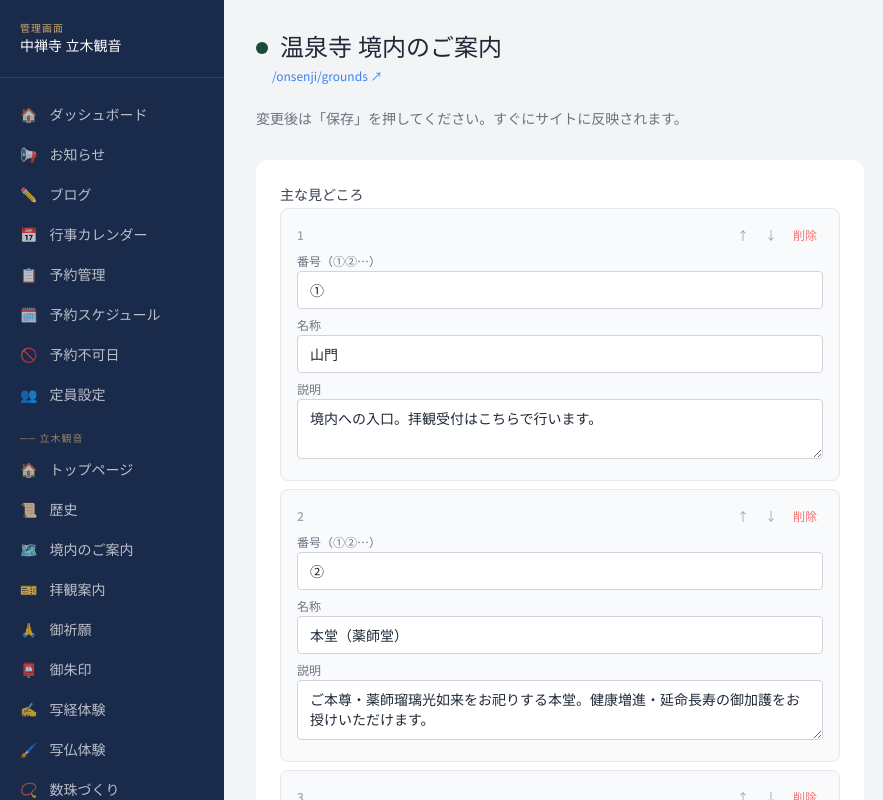
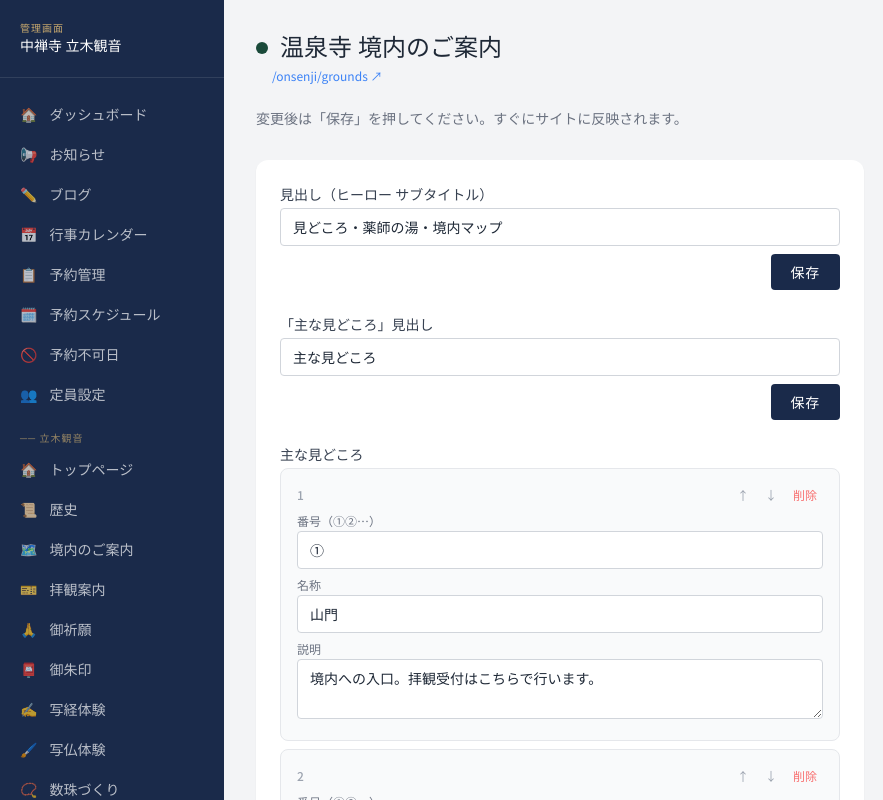
Before and after one commit to tachikikannon/tachikikannon, a Next.js app: page /admin/onsenji/grounds in a window 1280 px wide. Shown: the top 800 px of the page, without its empty margins (0-883 px from the left). Built offline with nearby package versions, Linux system fonts and the light colour scheme; no server answers; the database is empty.

Commit message:
温泉寺 拝観案内・境内のご案内ページを編集可能に、管理画面の不整合フィールドを修正

```diff
--- a/src/app/admin/onsenji-pages/page.tsx
+++ b/src/app/admin/onsenji-pages/page.tsx
@@ -51,26 +51,31 @@ const SECTIONS: Section[] = [
     section: '境内のご案内',
     href: '/onsenji/grounds',
     fields: [
+      { key: 'onsenji_grounds_subtitle', label: '見出し（ヒーロー サブタイトル）', defaultValue: '見どころ・薬師の湯・境内マップ' },
+      { key: 'onsenji_grounds_heading_spots', label: '「主な見どころ」見出し', defaultValue: '主な見どころ' },
       {
         key: 'onsenji_grounds_spots', label: '主な見どころ', type: 'list',
         listFields: [{ key: 'num', label: '番号（①②…）' }, { key: 'name', label: '名称' }, { key: 'desc', label: '説明', multiline: true }],
         defaultValue: J([
           { num: '①', name: '山門', desc: '境内への入口。拝観受付はこちらで行います。' },
-          { num: '②', name: '本堂（薬師堂）', desc: 'ご本尊・薬師瑠璃光如来をお祀りする本堂。健康増進・延命長寿の御加護をお授けいただけます。' },
-          { num: '③', name: '薬師の湯', desc: '令和8年4月11日開湯。含硫黄泉の完全かけ流し。参拝後にご利用いただける温泉です。' },
-          { num: '④', name: '御朱印所', desc: '御朱印・お守りをお受けいただけます。写経体験（特別御朱印）もこちらでお申し付けください。' },
+          { num: '②', name: '本堂（薬師堂）', desc: 'ご本尊・薬師如来をお祀りする本堂。病気平癒・健康長寿の御加護をお授けいただけます。' },
+          { num: '③', name: '薬師の湯', desc: '中禅寺湖から湧き出る温泉。参拝後にご利用いただける足湯・手湯があります。' },
+          { num: '④', name: '御朱印所', desc: '御朱印・お守りをお受けいただけます。' },
           { num: '⑤', name: '鐘楼', desc: '境内に響き渡る鐘の音。早朝には特に厳かな雰囲気を味わえます。' },
+          { num: '⑥', name: '湖畔展望台', desc: '中禅寺湖と男体山を一望できる展望スポット。四季折々の絶景が広がります。' },
         ]),
       },
+      { key: 'onsenji_grounds_heading_onsen', label: '「薬師の湯」見出し', defaultValue: '薬師の湯（温泉）' },
       { key: 'onsenji_grounds_onsen_text', label: '薬師の湯 説明文', multiline: true, defaultValue: '境内には令和8年4月11日に開湯した「薬師の湯」があります。泉質は含硫黄‐カルシウム・ナトリウム‐硫酸塩・炭酸水素塩泉（泉温71.4℃）の完全かけ流し。加水すると乳白色に変わる神秘的な湯は、参拝者に開放されています。薬師如来の御加護とともに心身を清めていただけます。' },
+      { key: 'onsenji_grounds_heading_flow', label: '「参拝の流れ」見出し', defaultValue: '参拝の流れ' },
       {
         key: 'onsenji_grounds_flow', label: '参拝の流れ', type: 'list',
         listFields: [{ key: 'title', label: 'ステップ名' }, { key: 'text', label: '説明', multiline: true }],
         defaultValue: J([
-          { title: '拝観受付（山門）', text: '入口にて志納金をお納めください。受付は参篭終了の1時間前に終了いたします。' },
-          { title: '本堂参拝', text: 'ご本尊・薬師瑠璃光如来（医王如来）にお参りください。' },
-          { title: '薬師の湯', text: '参拝後は境内の温泉（薬師の湯）をご利用いただけます。' },
-          { title: '御朱印所', text: '御朱印やお守りをお受けいただけます。写経体験はこちらでお申し付けください。' },
+          { title: '拝観受付（山門）', text: '入口にて拝観料をお納めください。受付は閉門30分前に終了いたします。' },
+          { title: '本堂参拝', text: 'ご本尊・薬師如来（医王如来）にお参りください。' },
+          { title: '薬師の湯', text: '参拝後は境内の温泉（薬師の湯）をご利用いただけます。足湯・手湯があります。' },
+          { title: '御朱印所', text: '御朱印やお守りをお受けいただけます。' },
         ]),
       },
     ],
@@ -79,21 +84,12 @@ const SECTIONS: Section[] = [
     section: '拝観案内',
     href: '/onsenji/about',
     fields: [
-      { key: 'onsenji_about_fee_adult', label: '大人 志納金', defaultValue: '500円' },
-      { key: 'onsenji_about_fee_child', label: '小人 志納金', defaultValue: '300円' },
-      { key: 'onsenji_about_hours_open',   label: '受付・参篭時間', defaultValue: '受付：8時00分〜16時00分　／　参篭時間：8時00分〜17時00分' },
+      { key: 'onsenji_about_subtitle', label: '見出し（ヒーロー サブタイトル）', defaultValue: '拝観時間・参拝料のご案内' },
+      { key: 'onsenji_about_heading_hours', label: '「拝観時間・参拝料」見出し', defaultValue: '拝観時間・参拝料' },
+      { key: 'onsenji_about_hours_open',   label: '拝観時間', defaultValue: '8時00分〜17時00分' },
+      { key: 'onsenji_about_fee', label: '参拝料', defaultValue: '無料' },
       { key: 'onsenji_about_hours_winter', label: '冬季休業期間', defaultValue: '12月〜4月上旬は冬季休業。閉湯・開湯の日程は公式ホームページをご確認ください。' },
-      {
-        key: 'onsenji_about_flow', label: '参拝の流れ', type: 'list',
-        listFields: [{ key: 'title', label: 'ステップ名' }, { key: 'text', label: '説明', multiline: true }],
-        defaultValue: J([
-          { title: '拝観受付', text: '入口にて志納金をお納めください。大人500円・小人300円。受付は参篭終了1時間前に終了いたします。' },
-          { title: '本堂参拝', text: 'ご本尊・薬師瑠璃光如来（医王如来）にお参りください。健康増進・延命長寿をお祈りいただけます。' },
-          { title: '薬師の湯', text: '参拝後は「薬師の湯」（令和8年4月開湯）をご利用いただけます。志納金に含まれています。タオルをご持参ください。' },
-          { title: '御朱印・写経体験', text: '御朱印（500円）・写経体験（1,000円・特別御朱印授与）はお気軽にお申し付けください。' },
-        ]),
-      },
-      { key: 'onsenji_about_onsen_note', label: '薬師の湯 補足説明', multiline: true, defaultValue: '「薬師の湯」は令和8年4月11日より開湯しました。泉質は含硫黄‐カルシウム・ナトリウム‐硫酸塩・炭酸水素塩泉（泉温71.4℃）の完全かけ流し。加水すると乳白色に変わる神秘的な湯です。タオルをご持参ください。' },
+      { key: 'onsenji_about_heading_notes', label: '「ご参拝の注意事項」見出し', defaultValue: 'ご参拝の注意事項' },
       {
         key: 'onsenji_about_notes', label: 'ご参拝の注意事項', type: 'list',
         listFields: [{ key: 'text', label: '注意事項', multiline: true }],
@@ -101,7 +97,6 @@ const SECTIONS: Section[] = [
           { text: '境内では静粛にお過ごしください。' },
           { text: '撮影は外観のみ可能です。本堂内は撮影禁止となっております。' },
           { text: 'ペットの同伴は境内に限り可能です。堂内へのお連れ込みはご遠慮ください。' },
-          { text: '薬師の湯（温泉）はご参拝の方がご利用いただけます。タオルをご持参ください。' },
           { text: '足元が不安定な箇所があります。歩きやすい靴でお越しください。' },
         ]),
       },
--- a/src/app/admin/onsenji/about/page.tsx
+++ b/src/app/admin/onsenji/about/page.tsx
@@ -4,21 +4,12 @@ import SectionEditor from '@/components/admin/SectionEditor'
 const J = (v: unknown) => JSON.stringify(v)
 
 const FIELDS = [
-  { key: 'onsenji_about_fee_adult', label: '大人 志納金', defaultValue: '500円' },
-  { key: 'onsenji_about_fee_child', label: '小人 志納金', defaultValue: '300円' },
-  { key: 'onsenji_about_hours_open',   label: '受付・参篭時間', defaultValue: '受付：8時00分〜16時00分　／　参篭時間：8時00分〜17時00分' },
+  { key: 'onsenji_about_subtitle', label: '見出し（ヒーロー サブタイトル）', defaultValue: '拝観時間・参拝料のご案内' },
+  { key: 'onsenji_about_heading_hours', label: '「拝観時間・参拝料」見出し', defaultValue: '拝観時間・参拝料' },
+  { key: 'onsenji_about_hours_open',   label: '拝観時間', defaultValue: '8時00分〜17時00分' },
+  { key: 'onsenji_about_fee', label: '参拝料', defaultValue: '無料' },
   { key: 'onsenji_about_hours_winter', label: '冬季休業期間', defaultValue: '12月〜4月上旬は冬季休業。閉湯・開湯の日程は公式ホームページをご確認ください。' },
-  {
-    key: 'onsenji_about_flow', label: '参拝の流れ', type: 'list' as const,
-    listFields: [{ key: 'title', label: 'ステップ名' }, { key: 'text', label: '説明', multiline: true }],
-    defaultValue: J([
-      { title: '拝観受付', text: '入口にて志納金をお納めください。大人500円・小人300円。受付は参篭終了1時間前に終了いたします。' },
-      { title: '本堂参拝', text: 'ご本尊・薬師瑠璃光如来（医王如来）にお参りください。健康増進・延命長寿をお祈りいただけます。' },
-      { title: '薬師の湯', text: '参拝後は「薬師の湯」（令和8年4月開湯）をご利用いただけます。志納金に含まれています。タオルをご持参ください。' },
-      { title: '御朱印・写経体験', text: '御朱印（500円）・写経体験（1,000円・特別御朱印授与）はお気軽にお申し付けください。' },
-    ]),
-  },
-  { key: 'onsenji_about_onsen_note', label: '薬師の湯 補足説明', multiline: true, defaultValue: '「薬師の湯」は令和8年4月11日より開湯しました。泉質は含硫黄‐カルシウム・ナトリウム‐硫酸塩・炭酸水素塩泉（泉温71.4℃）の完全かけ流し。加水すると乳白色に変わる神秘的な湯です。タオルをご持参ください。' },
+  { key: 'onsenji_about_heading_notes', label: '「ご参拝の注意事項」見出し', defaultValue: 'ご参拝の注意事項' },
   {
     key: 'onsenji_about_notes', label: 'ご参拝の注意事項', type: 'list' as const,
     listFields: [{ key: 'text', label: '注意事項', multiline: true }],
@@ -26,7 +17,6 @@ const FIELDS = [
       { text: '境内では静粛にお過ごしください。' },
       { text: '撮影は外観のみ可能です。本堂内は撮影禁止となっております。' },
       { text: 'ペットの同伴は境内に限り可能です。堂内へのお連れ込みはご遠慮ください。' },
-      { text: '薬師の湯（温泉）はご参拝の方がご利用いただけます。タオルをご持参ください。' },
       { text: '足元が不安定な箇所があります。歩きやすい靴でお越しください。' },
     ]),
   },
--- a/src/app/admin/onsenji/grounds/page.tsx
+++ b/src/app/admin/onsenji/grounds/page.tsx
@@ -4,26 +4,31 @@ import SectionEditor from '@/components/admin/SectionEditor'
 const J = (v: unknown) => JSON.stringify(v)
 
 const FIELDS = [
+  { key: 'onsenji_grounds_subtitle', label: '見出し（ヒーロー サブタイトル）', defaultValue: '見どころ・薬師の湯・境内マップ' },
+  { key: 'onsenji_grounds_heading_spots', label: '「主な見どころ」見出し', defaultValue: '主な見どころ' },
   {
     key: 'onsenji_grounds_spots', label: '主な見どころ', type: 'list' as const,
     listFields: [{ key: 'num', label: '番号（①②…）' }, { key: 'name', label: '名称' }, { key: 'desc', label: '説明', multiline: true }],
     defaultValue: J([
       { num: '①', name: '山門', desc: '境内への入口。拝観受付はこちらで行います。' },
-      { num: '②', name: '本堂（薬師堂）', desc: 'ご本尊・薬師瑠璃光如来をお祀りする本堂。健康増進・延命長寿の御加護をお授けいただけます。' },
-      { num: '③', name: '薬師の湯', desc: '令和8年4月11日開湯。含硫黄泉の完全かけ流し。参拝後にご利用いただける温泉です。' },
-      { num: '④', name: '御朱印所', desc: '御朱印・お守りをお受けいただけます。写経体験（特別御朱印）もこちらでお申し付けください。' },
+      { num: '②', name: '本堂（薬師堂）', desc: 'ご本尊・薬師如来をお祀りする本堂。病気平癒・健康長寿の御加護をお授けいただけます。' },
+      { num: '③', name: '薬師の湯', desc: '中禅寺湖から湧き出る温泉。参拝後にご利用いただける足湯・手湯があります。' },
+      { num: '④', name: '御朱印所', desc: '御朱印・お守りをお受けいただけます。' },
       { num: '⑤', name: '鐘楼', desc: '境内に響き渡る鐘の音。早朝には特に厳かな雰囲気を味わえます。' },
+      { num: '⑥', name: '湖畔展望台', desc: '中禅寺湖と男体山を一望できる展望スポット。四季折々の絶景が広がります。' },
     ]),
   },
+  { key: 'onsenji_grounds_heading_onsen', label: '「薬師の湯」見出し', defaultValue: '薬師の湯（温泉）' },
   { key: 'onsenji_grounds_onsen_text', label: '薬師の湯 説明文', multiline: true, defaultValue: '境内には令和8年4月11日に開湯した「薬師の湯」があります。泉質は含硫黄‐カルシウム・ナトリウム‐硫酸塩・炭酸水素塩泉（泉温71.4℃）の完全かけ流し。加水すると乳白色に変わる神秘的な湯は、参拝者に開放されています。薬師如来の御加護とともに心身を清めていただけます。' },
+  { key: 'onsenji_grounds_heading_flow', label: '「参拝の流れ」見出し', defaultValue: '参拝の流れ' },
   {
     key: 'onsenji_grounds_flow', label: '参拝の流れ', type: 'list' as const,
     listFields: [{ key: 'title', label: 'ステップ名' }, { key: 'text', label: '説明', multiline: true }],
     defaultValue: J([
-      { title: '拝観受付（山門）', text: '入口にて志納金をお納めください。受付は参篭終了の1時間前に終了いたします。' },
-      { title: '本堂参拝', text: 'ご本尊・薬師瑠璃光如来（医王如来）にお参りください。' },
-      { title: '薬師の湯', text: '参拝後は境内の温泉（薬師の湯）をご利用いただけます。' },
-      { title: '御朱印所', text: '御朱印やお守りをお受けいただけます。写経体験はこちらでお申し付けください。' },
+      { title: '拝観受付（山門）', text: '入口にて拝観料をお納めください。受付は閉門30分前に終了いたします。' },
+      { title: '本堂参拝', text: 'ご本尊・薬師如来（医王如来）にお参りください。' },
+      { title: '薬師の湯', text: '参拝後は境内の温泉（薬師の湯）をご利用いただけます。足湯・手湯があります。' },
+      { title: '御朱印所', text: '御朱印やお守りをお受けいただけます。' },
     ]),
   },
 ] as const
--- a/src/app/onsenji/grounds/page.tsx
+++ b/src/app/onsenji/grounds/page.tsx
@@ -23,8 +23,12 @@ const DEFAULT_FLOW = [
 ]
 
 const DEFAULTS: Record<string, string> = {
+  onsenji_grounds_subtitle: '見どころ・薬師の湯・境内マップ',
+  onsenji_grounds_heading_spots: '主な見どころ',
   onsenji_grounds_spots: JSON.stringify(DEFAULT_SPOTS),
+  onsenji_grounds_heading_onsen: '薬師の湯（温泉）',
   onsenji_grounds_onsen_text: '境内には令和8年4月11日に開湯した「薬師の湯」があります。泉質は含硫黄‐カルシウム・ナトリウム‐硫酸塩・炭酸水素塩泉（泉温71.4℃）の完全かけ流し。加水すると乳白色に変わる神秘的な湯は、参拝者に開放されています。薬師如来の御加護とともに心身を清めていただけます。',
+  onsenji_grounds_heading_flow: '参拝の流れ',
   onsenji_grounds_flow: JSON.stringify(DEFAULT_FLOW),
 }
 
@@ -64,11 +68,11 @@ export default async function OnsenjGroundsPage() {
           <div className="absolute inset-0 opacity-5" style={{backgroundImage:'repeating-linear-gradient(45deg,#7ec8a4 0,#7ec8a4 1px,transparent 0,transparent 50%)',backgroundSize:'20px 20px'}} />
           <p className="text-[#7ec8a4] text-xs tracking-[0.3em] mb-3 relative">Grounds</p>
           <h1 className="font-serif text-4xl text-white tracking-widest relative">境内のご案内</h1>
-          <p className="text-white/60 text-sm mt-3 relative">見どころ・薬師の湯・境内マップ</p>
+          <p className="text-white/60 text-sm mt-3 relative">{c.onsenji_grounds_subtitle}</p>
         </section>
         <div className="max-w-3xl mx-auto px-4 py-12 space-y-14">
           <section>
-            <h2 className="text-2xl font-serif text-onsenji mb-1">主な見どころ</h2>
+            <h2 className="text-2xl font-serif text-onsenji mb-1">{c.onsenji_grounds_heading_spots}</h2>
             <div className="w-10 h-0.5 bg-[#7ec8a4] mb-6" />
             <div className="grid md:grid-cols-2 gap-4">
               {spots.map(({ num, name, desc }, i) => (
@@ -83,14 +87,14 @@ export default async function OnsenjGroundsPage() {
             </div>
           </section>
           <section>
-            <h2 className="text-2xl font-serif text-onsenji mb-1">薬師の湯（温泉）</h2>
+            <h2 className="text-2xl font-serif text-onsenji mb-1">{c.onsenji_grounds_heading_onsen}</h2>
             <div className="w-10 h-0.5 bg-[#7ec8a4] mb-6" />
             <div className="bg-onsenji/10 rounded-2xl p-6 border-l-4 border-[#7ec8a4]">
               <p className="text-sm text-gray-700 leading-loose">{c.onsenji_grounds_onsen_text}</p>
             </div>
           </section>
           <section>
-            <h2 className="text-2xl font-serif text-onsenji mb-1">参拝の流れ</h2>
+            <h2 className="text-2xl font-serif text-onsenji mb-1">{c.onsenji_grounds_heading_flow}</h2>
             <div className="w-10 h-0.5 bg-[#7ec8a4] mb-6" />
             <ol className="relative border-l-2 border-[#7ec8a4] ml-4 space-y-6">
               {flow.map(({ title, text }, i) => (
```
Also changed, not shown: src/app/onsenji/about/page.tsx (+8 -4 lines).
